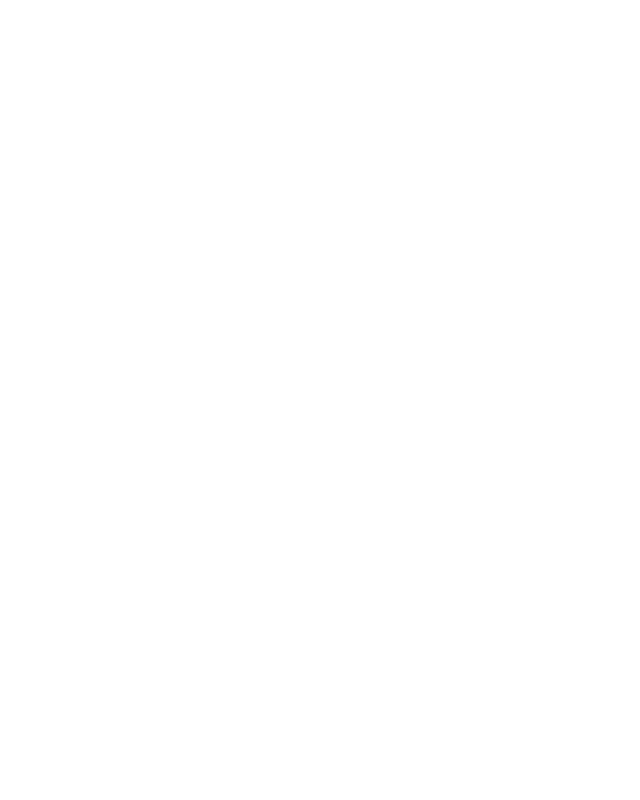
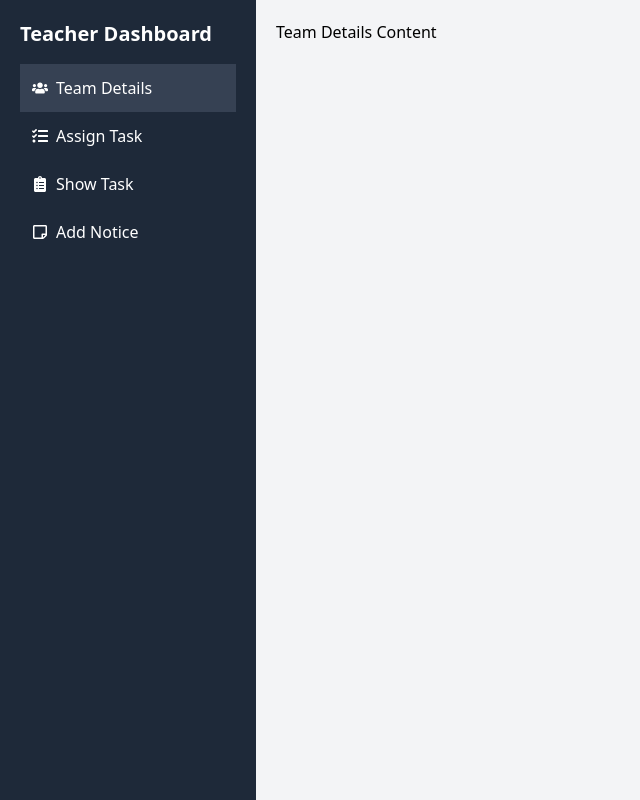
Before and after one commit to adibmahmud007/capstone-hub, a React (Vite) app: page /teacherDashboard in a window 1280 px wide. Shown: the whole page, without its empty margins (0-640 px from the left). Built offline with nearby package versions, Linux system fonts and the light colour scheme.

Commit message:
teacher dashboard created and structure designed

```diff
--- a/src/components/TeacherDashboard/TeacherDashBoard.jsx
+++ b/src/components/TeacherDashboard/TeacherDashBoard.jsx
@@ -1,10 +1,66 @@
+import  { useState } from "react";
+import { FaUsers, FaTasks, FaClipboardList, FaRegStickyNote } from "react-icons/fa";
 
-const TeacherDashBoard = () => {
-    return (
-        <div>
+const TeamDetails = () => <div>Team Details Content</div>;
+const AssignTask = () => <div>Assign Task Content</div>;
+const ShowTask = () => <div>Show Task Content</div>;
+const AddNotice = () => <div>Add Notice Content</div>;
 
-        </div>
-    );
+const TeacherDashboard = () => {
+  const [selectedMenu, setSelectedMenu] = useState("team");
+
+  const renderContent = () => {
+    switch (selectedMenu) {
+      case "team":
+        return <TeamDetails />;
+      case "assign":
+        return <AssignTask />;
+      case "show":
+        return <ShowTask />;
+      case "notice":
+        return <AddNotice />;
+      default:
+        return <TeamDetails />;
+    }
+  };
+
+  return (
+    <div className="flex h-screen">
+      {/* Sidebar */}
+      <div className="w-64 bg-gray-800 text-white p-5">
+        <h2 className="text-xl font-bold mb-4">Teacher Dashboard</h2>
+        <ul>
+          <li
+            className={`p-3 cursor-pointer flex items-center gap-2 ${selectedMenu === "team" ? "bg-gray-700" : ""}`}
+            onClick={() => setSelectedMenu("team")}
+          >
+            <FaUsers /> Team Details
+          </li>
+          <li
+            className={`p-3 cursor-pointer flex items-center gap-2 ${selectedMenu === "assign" ? "bg-gray-700" : ""}`}
+            onClick={() => setSelectedMenu("assign")}
+          >
+            <FaTasks /> Assign Task
+          </li>
+          <li
+            className={`p-3 cursor-pointer flex items-center gap-2 ${selectedMenu === "show" ? "bg-gray-700" : ""}`}
+            onClick={() => setSelectedMenu("show")}
+          >
+            <FaClipboardList /> Show Task
+          </li>
+          <li
+            className={`p-3 cursor-pointer flex items-center gap-2 ${selectedMenu === "notice" ? "bg-gray-700" : ""}`}
+            onClick={() => setSelectedMenu("notice")}
+          >
+            <FaRegStickyNote /> Add Notice
+          </li>
+        </ul>
+      </div>
+
+      {/* Content Area */}
+      <div className="flex-1 p-5 bg-gray-100">{renderContent()}</div>
+    </div>
+  );
 };
 
-export default TeacherDashBoard;
+export default TeacherDashboard;
```
